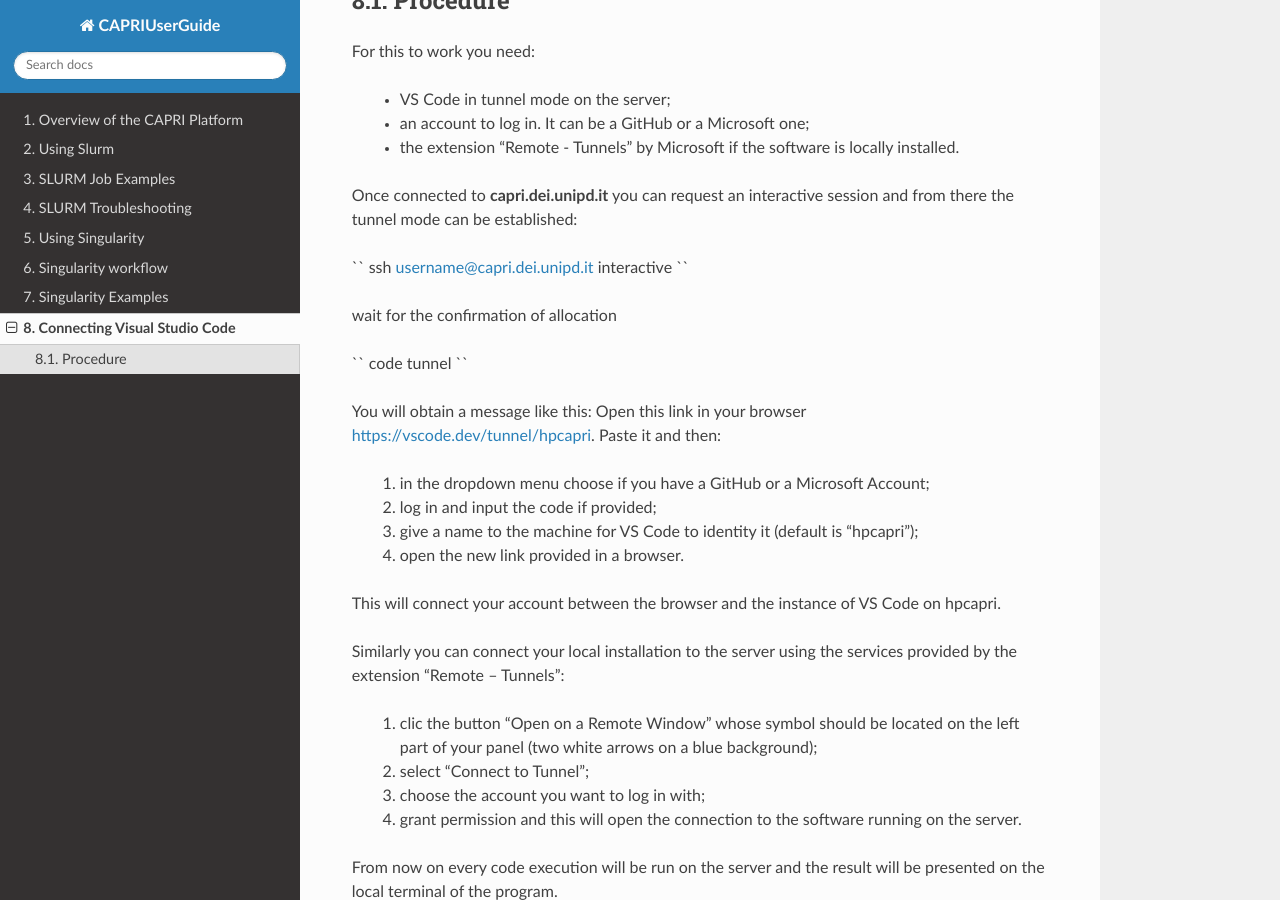
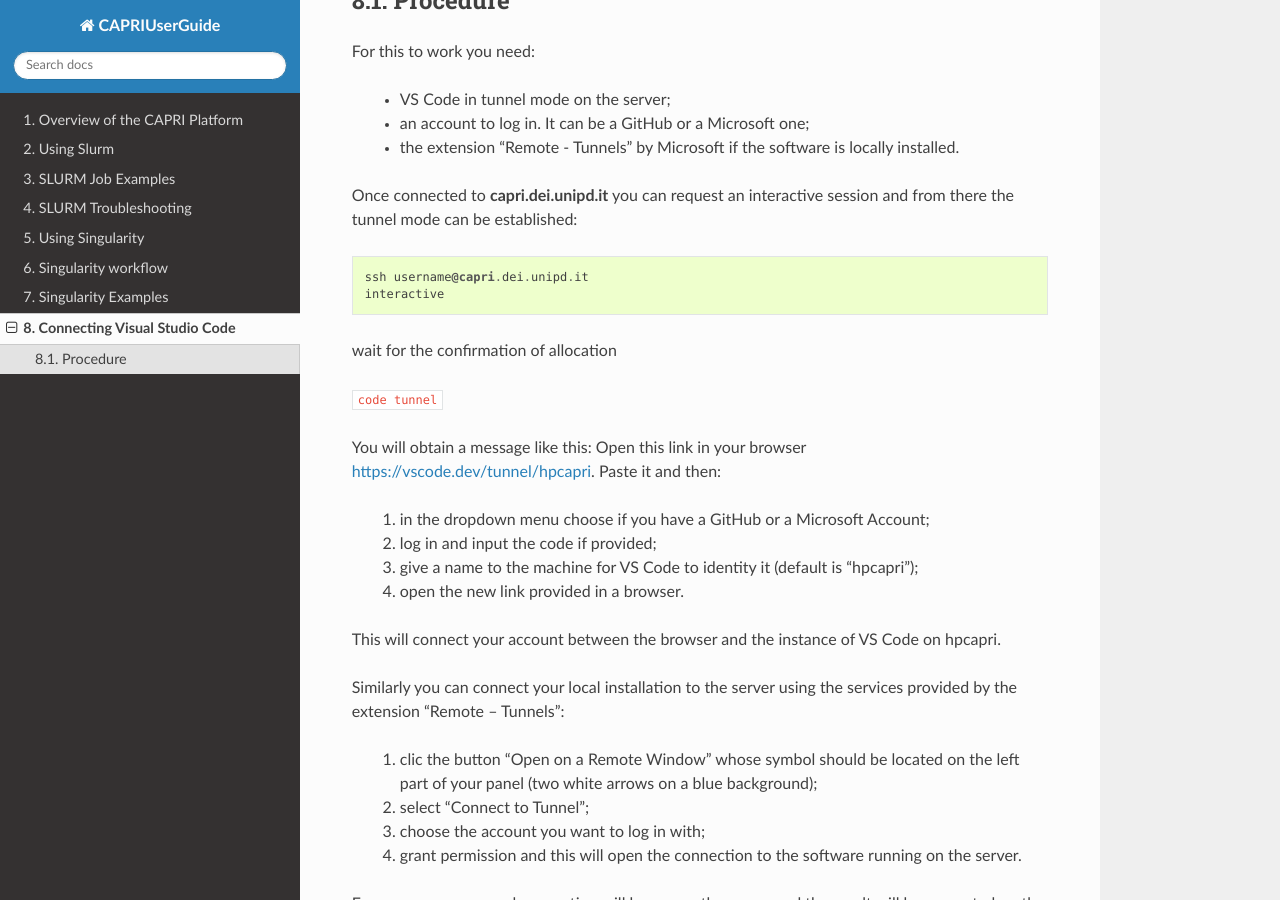
Before and after one commit to pemazzon/CAPRIUserGuide, a Sphinx documentation site: the page built from docs/VisualStudioCode.rst, in a window 1280 px wide and 900 px high, scrolled down 392 px. Built offline with Sphinx 7.4.7 and the Read the Docs theme 3.1.0, drawn with Linux system fonts in a browser that asks for light colours.

```diff
--- a/docs/VisualStudioCode.rst
+++ b/docs/VisualStudioCode.rst
@@ -29,16 +29,14 @@ For this to work you need:
 Once connected to **capri.dei.unipd.it** you can request an interactive session
 and from there the tunnel mode can be established:
 
-``
-ssh username@capri.dei.unipd.it
-interactive
-``
+::
+
+  ssh username@capri.dei.unipd.it
+  interactive
 
 wait for the confirmation of allocation
 
-``
-code tunnel
-``
+``code tunnel``
 
 You will obtain a message like this: Open this link in your browser https://vscode.dev/tunnel/hpcapri.
 Paste it and then:
```
